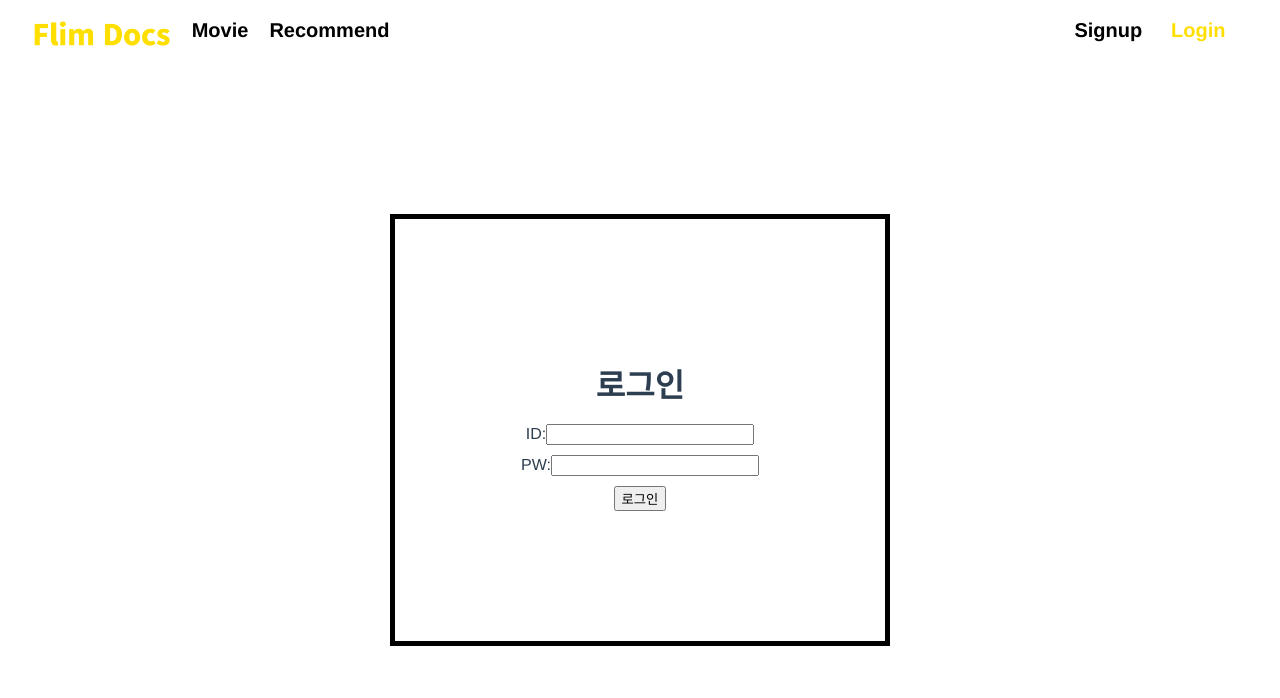
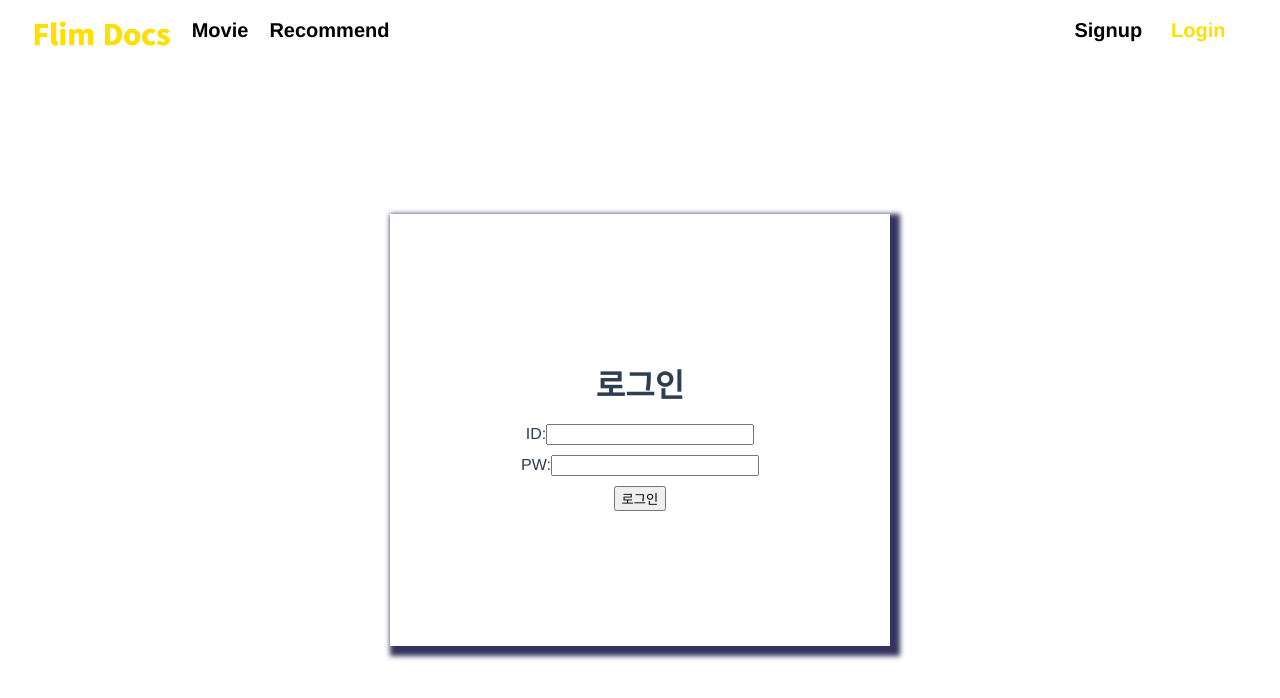
Before and after one commit to SuhyeokRoh/Film_Docs, a Vue app in the folder final-pjt-front/: page /login in a window 1280 px wide. Shown: the top 698 px of the page. Built offline with nearby package versions, Linux system fonts and the light colour scheme.

Commit message:
Style: update Login window 로그인 창 스타일 박스쉐도우로 변경

```diff
--- a/final-pjt-front/src/views/accounts/Login.vue
+++ b/final-pjt-front/src/views/accounts/Login.vue
@@ -64,7 +64,8 @@ export default {
  }
 
  #Login {
-  border: 5px solid black;
+
+  box-shadow: 5px 5px 5px 5px rgba(51, 51, 96, 96);
   width: 500px;
   height: 60%;
   display: flex;
```
